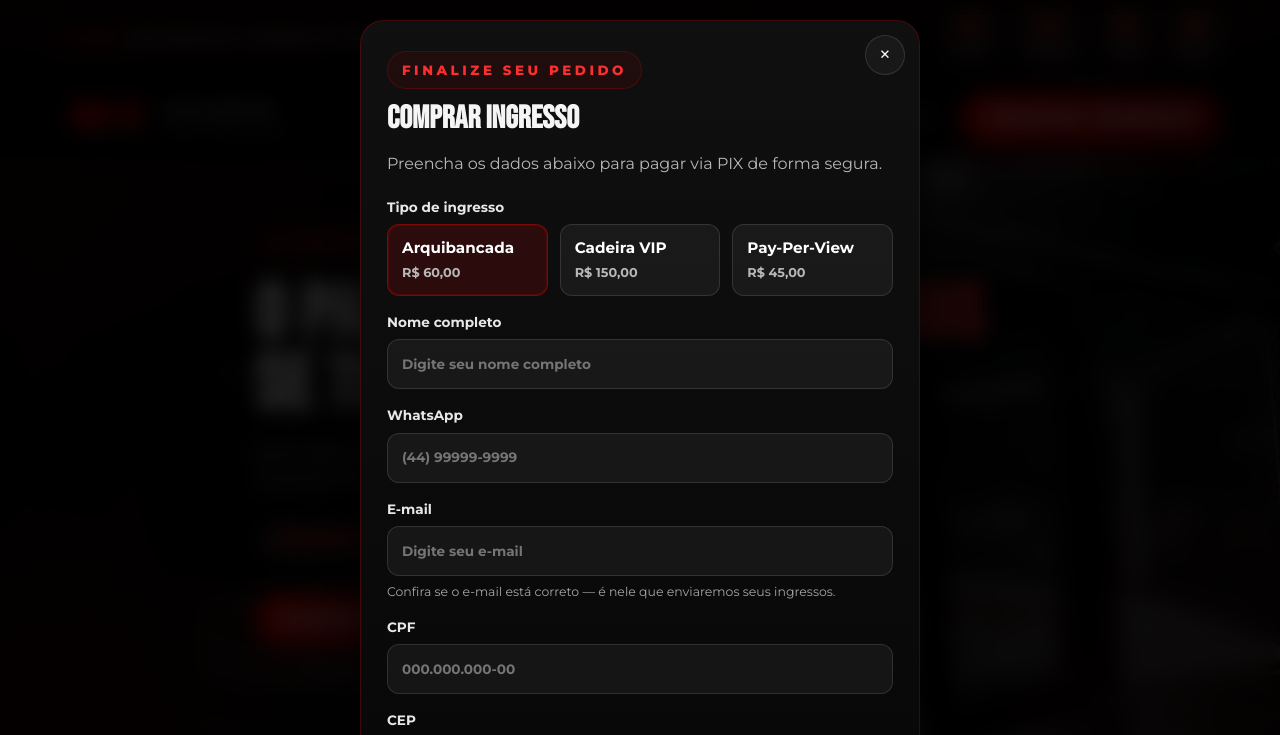
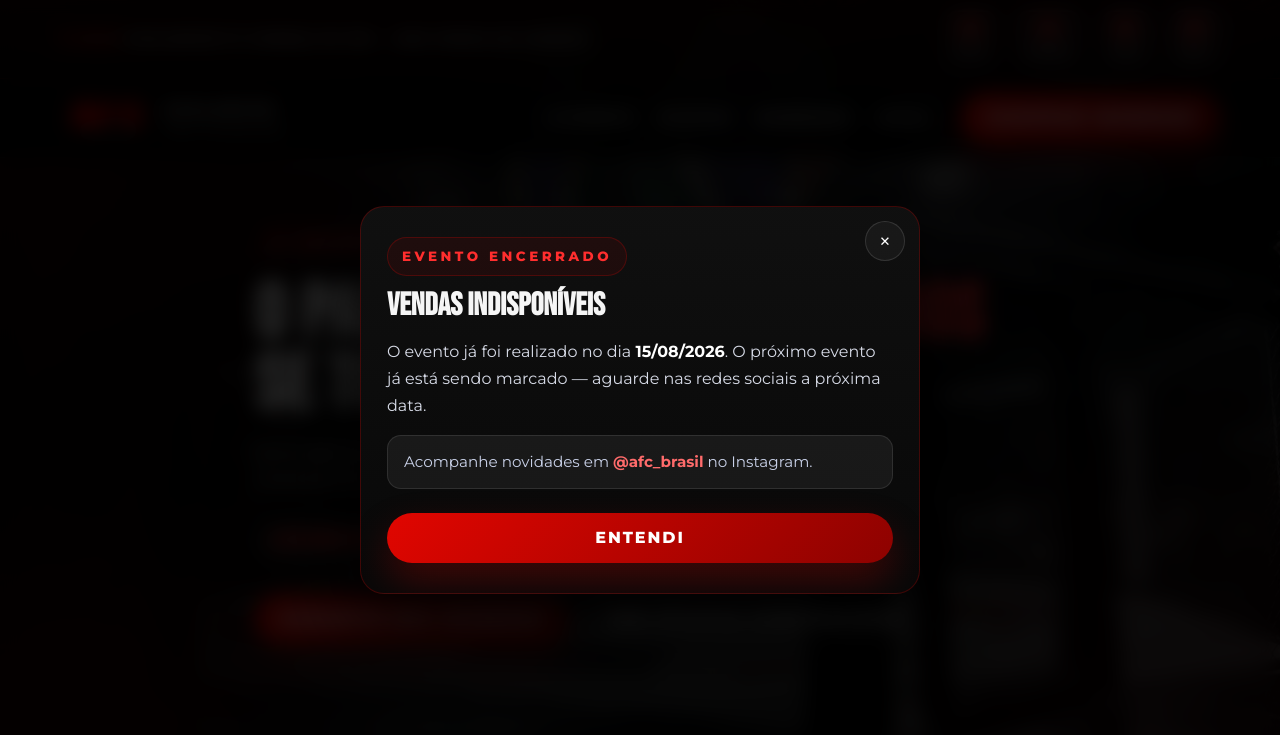
Before and after one commit to avalanchefightchampionship-source/AFC-Ingressos, a website: page index.html in a window 1280 px wide. Both pictures are taken after a click on the button "COMPRAR INGRESSO". Shown: the top 735 px of the page. Drawn offline with Linux system fonts and the light colour scheme.

Commit message:
feat: exibe aviso de evento encerrado nos botoes de compra
Co-authored-by: Cursor <cursoragent@cursor.com>

```diff
--- a/index.html
+++ b/index.html
@@ -654,6 +654,10 @@
     .note { text-align: center; color: #a6a6a6; font-size: .8rem; margin: 0; }
     .field-hint { margin: 0; font-size: .78rem; font-weight: 400; color: #a6a6a6; line-height: 1.45; }
     .success { display: none; margin-top: 12px; padding: 12px 14px; border-radius: 12px; border: 1px solid rgba(92,214,130,.3); background: rgba(92,214,130,.12); color: #d8ffd9; line-height: 1.6; }
+    .event-closed-copy { margin: 0; font-size: 1rem; line-height: 1.7; color: #d7dbe7; }
+    .event-closed-copy strong { color: #fff; }
+    .event-closed-social { margin-top: 16px; padding: 14px 16px; border-radius: 14px; background: rgba(255,255,255,.06); border: 1px solid rgba(255,255,255,.1); color: #c9d1e8; font-size: .95rem; line-height: 1.6; }
+    .event-closed-social a { color: #ff6b6b; text-decoration: none; font-weight: 700; }
 
     @media (max-width: 940px) {
       .nav { display: none; }
@@ -1046,10 +1050,23 @@
     </form>
   </div>
 </div>
+
+<div class="backdrop" id="eventClosedBackdrop" onclick="closeEventoEncerradoMessage(event)">
+  <div class="modal" onclick="event.stopPropagation()">
+    <button class="close" onclick="closeEventoEncerradoMessage()" aria-label="Fechar aviso">×</button>
+    <span class="eyebrow">Evento encerrado</span>
+    <h2>Vendas indisponíveis</h2>
+    <p class="event-closed-copy">O evento já foi realizado no dia <strong>15/08/2026</strong>. O próximo evento já está sendo marcado — aguarde nas redes sociais a próxima data.</p>
+    <p class="event-closed-social">Acompanhe novidades em <a target="_blank" rel="noreferrer" href="https://www.instagram.com/afc_brasil/">@afc_brasil</a> no Instagram.</p>
+    <button class="btn btn-primary" type="button" onclick="closeEventoEncerradoMessage()" style="width:100%; margin-top: 8px;">Entendi</button>
+  </div>
+</div>
 <script>
   const prices = { arquibancada: 60, vip: 150, 'pay-per-view': 45 };
   const names = { arquibancada: 'Arquibancada', vip: 'Cadeira VIP', 'pay-per-view': 'Pay-Per-View' };
   const pixelContentIds = { arquibancada: 'afc-2026-arquibancada', vip: 'afc-2026-vip', 'pay-per-view': 'afc-2026-pay-per-view' };
+  // Altere para false quando reabrir vendas do próximo evento.
+  const VENDAS_ENCERRADAS = true;
   let quantity = 1;
   let appliedCoupon = null;
   const params = new URLSearchParams(location.search);
@@ -1078,7 +1095,23 @@
     updateSummary();
   }
 
-  function openCheckout(type) {
+  function showEventoEncerradoMessage() {
+    document.getElementById('eventClosedBackdrop').classList.add('open');
+    document.body.style.overflow = 'hidden';
+  }
+
+  function closeEventoEncerradoMessage(event) {
+    if (event && event.target !== document.getElementById('eventClosedBackdrop')) return;
+    document.getElementById('eventClosedBackdrop').classList.remove('open');
+    document.body.style.overflow = '';
+  }
+
+  function openCheckout(type, options = {}) {
+    if (VENDAS_ENCERRADAS && !options.skipClosedCheck) {
+      showEventoEncerradoMessage();
+      return;
+    }
+
     const buttonMap = {
       vip: 'ticketOptionVip',
       'pay-per-view': 'ticketOptionPayPerView',
@@ -1349,7 +1382,7 @@
     const checkoutStatus = params.get('checkout');
     if (checkoutStatus !== 'sucesso' && checkoutStatus !== 'expirado') return;
 
-    openCheckout('arquibancada');
+    openCheckout('arquibancada', { skipClosedCheck: true });
     const message = document.getElementById('success');
     message.style.display = 'block';
     if (checkoutStatus === 'sucesso') {
@@ -1365,7 +1398,10 @@
   }
 
   document.addEventListener('keydown', (e) => {
-    if (e.key === 'Escape') closeCheckout();
+    if (e.key === 'Escape') {
+      closeCheckout();
+      closeEventoEncerradoMessage();
+    }
   });
 
   handleCheckoutReturn();
```
